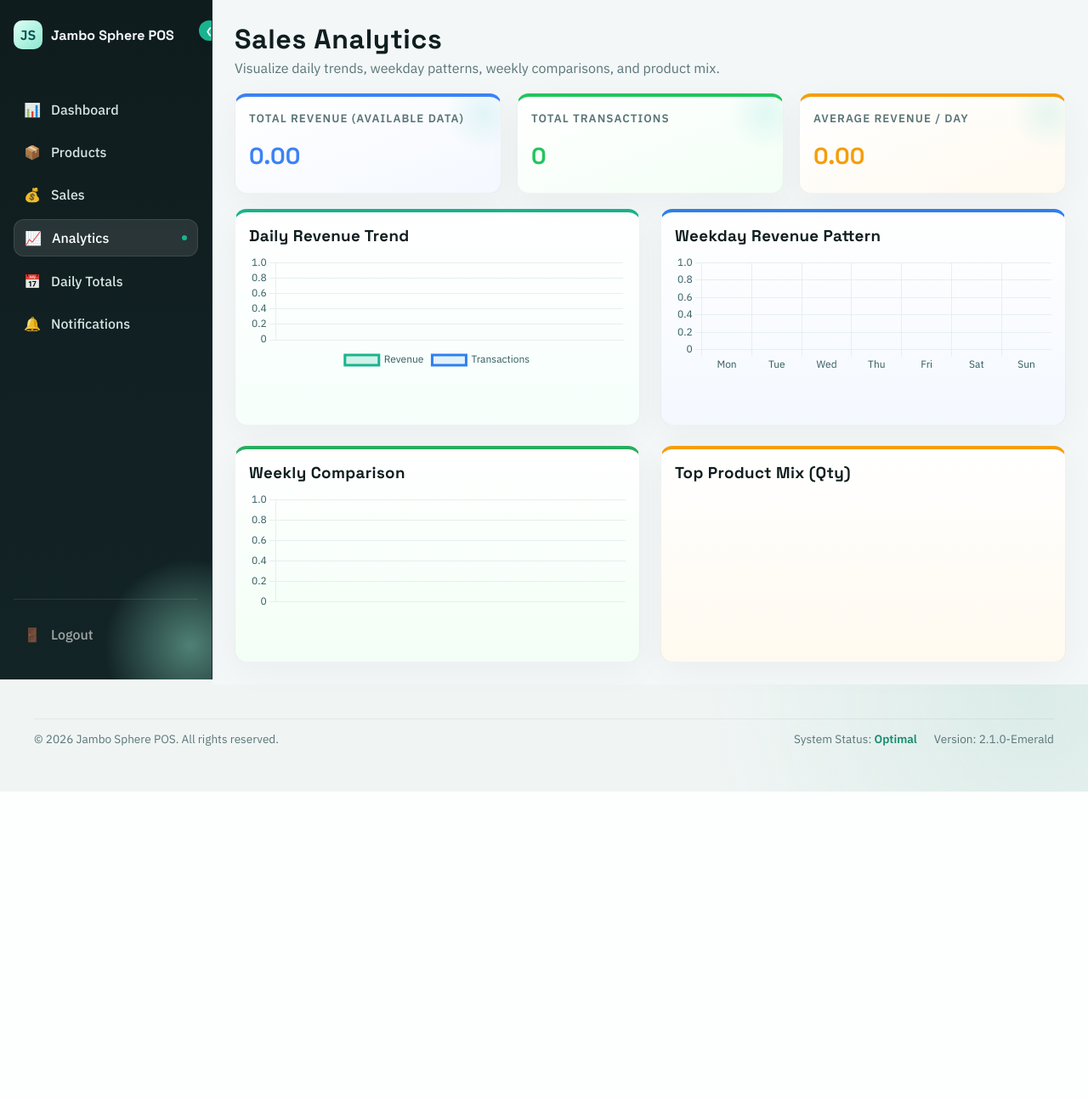
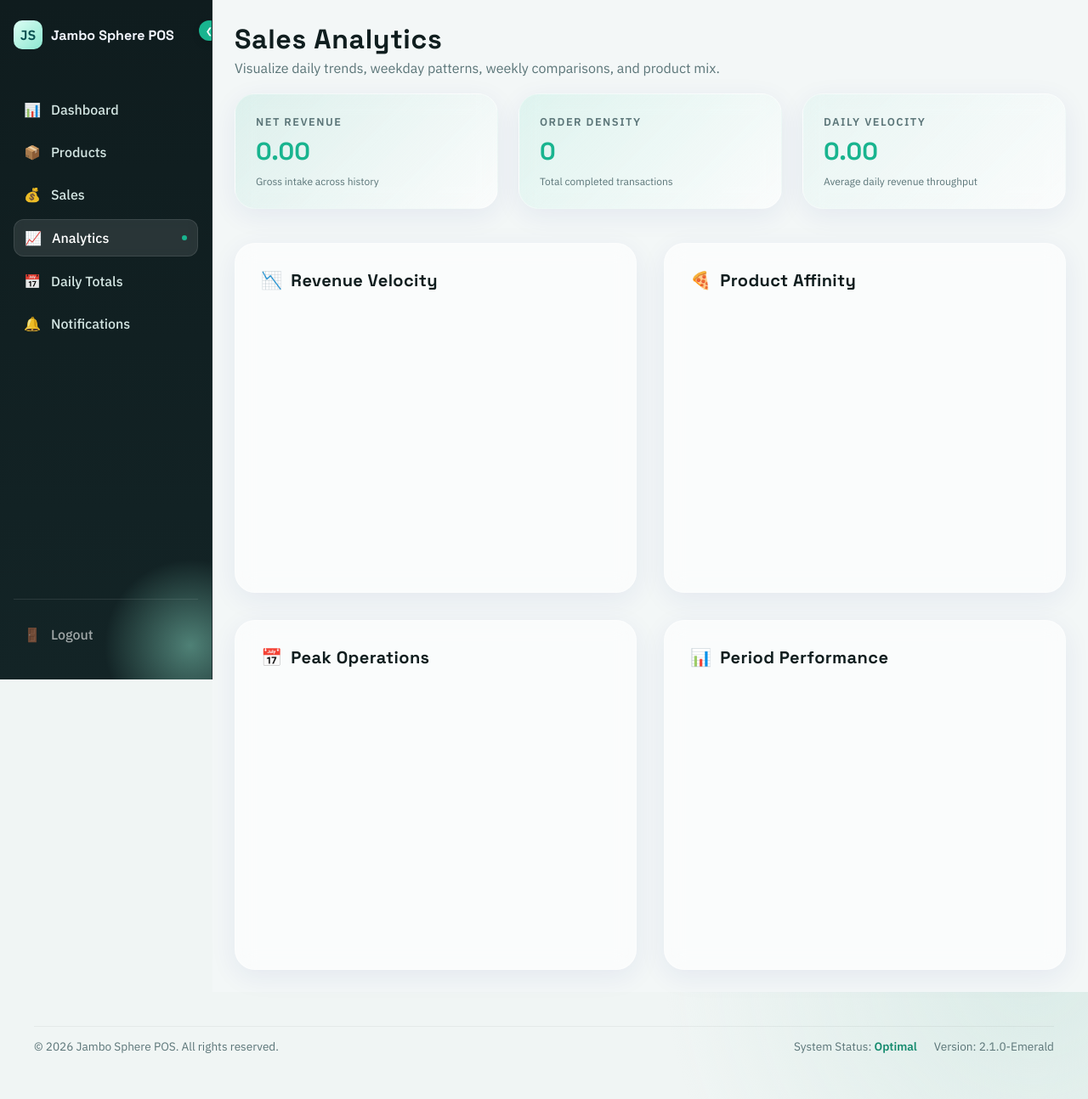
Before and after one commit to Tagoole/JamboSpherePOS, a Django app: page /analytics/ in a window 1280 px wide. Shown: the whole page at 85% size. Before the commit the page ends 932 px from the top, so only its background shows below. Run offline with Django 5.2, Linux system fonts and the light colour scheme; the visitor is signed in with stand-in values (Sample User, id 1); data that the repository does not hold is empty; a map, chart or similar area stays blank; some libraries are stand-ins or nearby versions.

Commit message:
Batch 1: 1 files

```diff
--- a/templates/pos/partials/analytics_summary.html
+++ b/templates/pos/partials/analytics_summary.html
@@ -1,48 +1,64 @@
-<section class="totals-grid" style="margin-bottom: 18px;">
-  <article class="card metric metric-total">
-    <small>Total Revenue (Available Data)</small>
-    <strong>{{ analytics_total_revenue }}</strong>
+<!-- KPIs Row -->
+<div style="display: grid; grid-template-columns: repeat(auto-fit, minmax(280px, 1fr)); gap: 24px; margin-bottom: 40px;">
+  <article class="glass" style="padding: 24px; background: linear-gradient(135deg, rgba(25, 180, 143, 0.1) 0%, rgba(255,255,255,0.6) 100%);">
+    <div style="font-size: 0.8rem; font-weight: 700; text-transform: uppercase; letter-spacing: 1.5px; color: var(--ink-soft); margin-bottom: 8px;">Net Revenue</div>
+    <div style="font-size: 1.8rem; font-weight: 800; color: var(--brand); font-family: 'Space Grotesk';">{{ analytics_total_revenue }}</div>
+    <div style="margin-top: 10px; font-size: 0.75rem; color: var(--ink-soft);">Gross intake across history</div>
   </article>
-  <article class="card metric metric-transactions">
-    <small>Total Transactions</small>
-    <strong>{{ analytics_total_transactions }}</strong>
+
+  <article class="glass" style="padding: 24px; background: linear-gradient(135deg, rgba(45, 212, 166, 0.1) 0%, rgba(255,255,255,0.6) 100%);">
+    <div style="font-size: 0.8rem; font-weight: 700; text-transform: uppercase; letter-spacing: 1.5px; color: var(--ink-soft); margin-bottom: 8px;">Order Density</div>
+    <div style="font-size: 1.8rem; font-weight: 800; color: var(--brand); font-family: 'Space Grotesk';">{{ analytics_total_transactions }}</div>
+    <div style="margin-top: 10px; font-size: 0.75rem; color: var(--ink-soft);">Total completed transactions</div>
   </article>
-  <article class="card metric metric-products">
-    <small>Average Revenue / Day</small>
-    <strong>{{ analytics_average_daily }}</strong>
+
+  <article class="glass" style="padding: 24px; background: linear-gradient(135deg, rgba(140, 231, 208, 0.1) 0%, rgba(255,255,255,0.6) 100%);">
+    <div style="font-size: 0.8rem; font-weight: 700; text-transform: uppercase; letter-spacing: 1.5px; color: var(--ink-soft); margin-bottom: 8px;">Daily Velocity</div>
+    <div style="font-size: 1.8rem; font-weight: 800; color: var(--brand); font-family: 'Space Grotesk';">{{ analytics_average_daily }}</div>
+    <div style="margin-top: 10px; font-size: 0.75rem; color: var(--ink-soft);">Average daily revenue throughput</div>
   </article>
-</section>
+</div>
 
-<section class="grid grid-2 dashboard-panels">
-  <article class="card panel-accent-teal">
-    <h3 style="margin-bottom: 10px;">Daily Revenue Trend</h3>
-    <div style="height: 185px; max-width: 100%;">
-      <canvas id="dailyTrendChart" height="96"></canvas>
+<!-- Charts Grid -->
+<div style="display: grid; grid-template-columns: repeat(auto-fit, minmax(450px, 1fr)); gap: 32px;">
+  <article class="glass" style="padding: 30px;">
+    <h3 style="font-family: 'Space Grotesk'; font-size: 1.25rem; margin-bottom: 24px; display: flex; align-items: center; gap: 10px;">
+      <span>📉</span> Revenue Velocity
+    </h3>
+    <div style="height: 300px; width: 100%;">
+      <canvas id="dailyTrendChart"></canvas>
     </div>
   </article>
 
-  <article class="card panel-accent-blue">
-    <h3 style="margin-bottom: 10px;">Weekday Revenue Pattern</h3>
-    <div style="height: 185px; max-width: 100%;">
-      <canvas id="weekdayChart" height="96"></canvas>
+  <article class="glass" style="padding: 30px;">
+    <h3 style="font-family: 'Space Grotesk'; font-size: 1.25rem; margin-bottom: 24px; display: flex; align-items: center; gap: 10px;">
+      <span>🍕</span> Product Affinity
+    </h3>
+    <div style="height: 300px; width: 100%;">
+      <canvas id="productMixChart"></canvas>
     </div>
   </article>
 
-  <article class="card panel-accent-green">
-    <h3 style="margin-bottom: 10px;">Weekly Comparison</h3>
-    <div style="height: 185px; max-width: 100%;">
-      <canvas id="weeklyComparisonChart" height="96"></canvas>
+  <article class="glass" style="padding: 30px;">
+    <h3 style="font-family: 'Space Grotesk'; font-size: 1.25rem; margin-bottom: 24px; display: flex; align-items: center; gap: 10px;">
+      <span>📅</span> Peak Operations
+    </h3>
+    <div style="height: 300px; width: 100%;">
+      <canvas id="weekdayChart"></canvas>
     </div>
   </article>
 
-  <article class="card panel-accent-amber">
-    <h3 style="margin-bottom: 10px;">Top Product Mix (Qty)</h3>
-    <div style="height: 185px; max-width: 100%;">
-      <canvas id="productMixChart" height="96"></canvas>
+  <article class="glass" style="padding: 30px;">
+    <h3 style="font-family: 'Space Grotesk'; font-size: 1.25rem; margin-bottom: 24px; display: flex; align-items: center; gap: 10px;">
+      <span>📊</span> Period Performance
+    </h3>
+    <div style="height: 300px; width: 100%;">
+      <canvas id="weeklyComparisonChart"></canvas>
     </div>
   </article>
-</section>
+</div>
 
+<!-- Data Carriers -->
 {{ daily_labels|json_script:"daily-labels-data" }}
 {{ daily_totals|json_script:"daily-totals-data" }}
 {{ daily_transactions|json_script:"daily-transactions-data" }}
@@ -53,157 +69,131 @@
 {{ product_labels|json_script:"product-labels-data" }}
 {{ product_qty|json_script:"product-qty-data" }}
 
-<script src="https://cdn.jsdelivr.net/npm/chart.js@4.4.3/dist/chart.umd.min.js"></script>
 <script>
   (function () {
-    function parseJsonScript(id) {
-      const node = document.getElementById(id);
-      if (!node || !node.textContent) {
-        return [];
-      }
-      try {
-        return JSON.parse(node.textContent);
-      } catch (error) {
-        return [];
-      }
-    }
+    const parseData = (id) => JSON.parse(document.getElementById(id).textContent || "[]");
 
-    const dailyLabels = parseJsonScript("daily-labels-data");
-    const dailyTotals = parseJsonScript("daily-totals-data");
-    const dailyTransactions = parseJsonScript("daily-transactions-data");
-    const weekdayLabels = parseJsonScript("weekday-labels-data");
-    const weekdayTotals = parseJsonScript("weekday-totals-data");
-    const weeklyLabels = parseJsonScript("weekly-labels-data");
-    const weeklyTotals = parseJsonScript("weekly-totals-data");
-    const productLabels = parseJsonScript("product-labels-data");
-    const productQty = parseJsonScript("product-qty-data");
+    const dailyLabels = parseData("daily-labels-data");
+    const dailyTotals = parseData("daily-totals-data");
+    const dailyTransactions = parseData("daily-transactions-data");
+    const weekdayLabels = parseData("weekday-labels-data");
+    const weekdayTotals = parseData("weekday-totals-data");
+    const weeklyLabels = parseData("weekly-labels-data");
+    const weeklyTotals = parseData("weekly-totals-data");
+    const productLabels = parseData("product-labels-data");
+    const productQty = parseData("product-qty-data");
 
-    const chartDefaults = {
-      color: "#315b5f",
-      borderColor: "#e6eff0",
-      font: {
-        family: "IBM Plex Sans"
-      }
+    // Chart Global Config
+    Chart.defaults.font.family = "'IBM Plex Sans', sans-serif";
+    Chart.defaults.color = "#5b7578";
+
+    // Gradient Creator
+    const getGradient = (ctx, color) => {
+        const gradient = ctx.createLinearGradient(0, 0, 0, 400);
+        gradient.addColorStop(0, color);
+        gradient.addColorStop(1, 'rgba(255, 255, 255, 0)');
+        return gradient;
     };
 
-    Chart.defaults.color = chartDefaults.color;
-    Chart.defaults.borderColor = chartDefaults.borderColor;
-    Chart.defaults.font.family = chartDefaults.font.family;
-
-    const dailyCtx = document.getElementById("dailyTrendChart");
-    if (dailyCtx) {
+    // 1. Daily Trend
+    const dailyCtx = document.getElementById("dailyTrendChart").getContext('2d');
     new Chart(dailyCtx, {
       type: "line",
       data: {
         labels: dailyLabels,
-          datasets: [
-            {
+        datasets: [{
           label: "Revenue",
           data: dailyTotals,
           borderColor: "#19b48f",
-              backgroundColor: "rgba(25, 180, 143, 0.18)",
+          backgroundColor: getGradient(dailyCtx, "rgba(25, 180, 143, 0.2)"),
+          borderWidth: 3,
           fill: true,
-              tension: 0.35,
-              pointRadius: 2.5
-            },
-            {
-              label: "Transactions",
-              data: dailyTransactions,
-              borderColor: "#2f80ed",
-              backgroundColor: "rgba(47, 128, 237, 0.10)",
-              fill: false,
-              tension: 0.25,
-              pointRadius: 2
-            }
-          ]
+          tension: 0.4,
+          pointRadius: 4,
+          pointBackgroundColor: "#19b48f"
+        }]
       },
       options: {
         responsive: true,
-          plugins: { legend: { position: "bottom" } }
+        maintainAspectRatio: false,
+        plugins: { legend: { display: false } },
+        scales: {
+          x: { grid: { display: false } },
+          y: { grid: { borderDash: [5, 5] }, ticks: { callback: v => 'UGX ' + v } }
+        }
       }
     });
+
+    // 2. Product Mix
+    new Chart(document.getElementById("productMixChart"), {
+      type: "doughnut",
+      data: {
+        labels: productLabels,
+        datasets: [{
+          data: productQty,
+          backgroundColor: ["#19b48f", "#2dd4a6", "#8ce7d0", "#21c45d", "#158b6e", "#10634e"],
+          borderWidth: 0,
+          hoverOffset: 20
+        }]
+      },
+      options: {
+        responsive: true,
+        maintainAspectRatio: false,
+        cutout: '75%',
+        plugins: {
+            legend: { position: 'right', labels: { usePointStyle: true, padding: 20 } }
         }
+      }
+    });
 
-    const weekdayCtx = document.getElementById("weekdayChart");
-    if (weekdayCtx) {
-      new Chart(weekdayCtx, {
+    // 3. Peak Operations (Bar)
+    new Chart(document.getElementById("weekdayChart"), {
       type: "bar",
       data: {
         labels: weekdayLabels,
-          datasets: [
-            {
-              label: "Revenue by weekday",
+        datasets: [{
+          label: "Throughput",
           data: weekdayTotals,
-              borderRadius: 8,
-              backgroundColor: [
-                "#4cc9f0",
-                "#4895ef",
-                "#4361ee",
-                "#3f37c9",
-                "#3a0ca3",
-                "#f4a261",
-                "#2a9d8f"
-              ]
-            }
-          ]
+          backgroundColor: "rgba(25, 180, 143, 0.8)",
+          borderRadius: 12,
+          maxBarThickness: 40
+        }]
       },
       options: {
         responsive: true,
-          plugins: { legend: { display: false } }
+        maintainAspectRatio: false,
+        plugins: { legend: { display: false } },
+        scales: {
+          x: { grid: { display: false } },
+          y: { grid: { display: false }, ticks: { display: false } }
+        }
       }
     });
-    }
 
-    const weeklyCtx = document.getElementById("weeklyComparisonChart");
-    if (weeklyCtx) {
-      new Chart(weeklyCtx, {
+    // 4. Weekly Comparison
+    new Chart(document.getElementById("weeklyComparisonChart"), {
       type: "bar",
       data: {
         labels: weeklyLabels,
-          datasets: [
-            {
-              label: "Revenue by week",
+        datasets: [{
+          label: "Volume",
           data: weeklyTotals,
-              borderRadius: 8,
-              backgroundColor: "#19b48f"
-            }
-          ]
+          borderWidth: 2,
+          borderColor: "#19b48f",
+          backgroundColor: "rgba(25, 180, 143, 0.1)",
+          borderRadius: 12,
+          maxBarThickness: 40
+        }]
       },
       options: {
         responsive: true,
-          plugins: { legend: { display: false } }
+        maintainAspectRatio: false,
+        plugins: { legend: { display: false } },
+        scales: {
+          x: { grid: { display: false } },
+          y: { grid: { display: false } }
+        }
       }
     });
-    }
-
-    const productCtx = document.getElementById("productMixChart");
-    if (productCtx) {
-      new Chart(productCtx, {
-        type: "doughnut",
-        data: {
-          labels: productLabels,
-          datasets: [
-            {
-              label: "Top products by quantity",
-              data: productQty,
-              backgroundColor: [
-                "#19b48f",
-                "#2f80ed",
-                "#f2994a",
-                "#9b51e0",
-                "#27ae60",
-                "#eb5757",
-                "#56ccf2",
-                "#f2c94c"
-              ]
-            }
-          ]
-        },
-        options: {
-          responsive: true,
-          plugins: { legend: { position: "bottom" } }
-        }
-      });
-    }
   })();
 </script>
```
Lines whose indentation alone changed are shown as unchanged.
